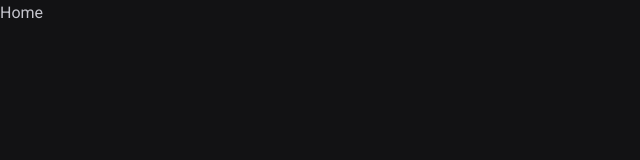
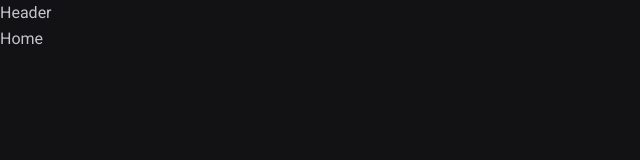
Before and after one commit to rvahilario/ignite-pomodoro, a React (Vite) app: page / in a window 1280 px wide. Shown: the top 160 px of the page, without its empty margins (0-640 px from the left). Built offline with nearby package versions, Linux system fonts and the light colour scheme.

Commit message:
add: default layout to pages

```diff
--- a/src/Router.tsx
+++ b/src/Router.tsx
@@ -1,14 +1,17 @@
 import { Route, Routes } from 'react-router-dom'
 import { Home } from './pages/Home'
 import { History } from './pages/History'
+import { DefaultLayout } from './layouts/DefaultLayout'
 
 type Props = {}
 
 export function Router({}: Props) {
   return (
     <Routes>
-      <Route path="/" element={<Home />} />
-      <Route path="/history" element={<History />} />
+      <Route path="/" element={<DefaultLayout />}>
+        <Route path="/" element={<Home />} />
+        <Route path="/history" element={<History />} />
+      </Route>
     </Routes>
   )
 }
--- /dev/null
+++ b/src/components/Header.tsx
@@ -0,0 +1,5 @@
+type Props = {}
+
+export function Header({}: Props) {
+  return <div>Header</div>
+}
--- /dev/null
+++ b/src/layouts/DefaultLayout.tsx
@@ -0,0 +1,14 @@
+import React from 'react'
+import { Header } from '../components/Header'
+import { Outlet } from 'react-router-dom'
+
+type Props = {}
+
+export function DefaultLayout({}: Props) {
+  return (
+    <>
+      <Header />
+      <Outlet />
+    </>
+  )
+}
```
